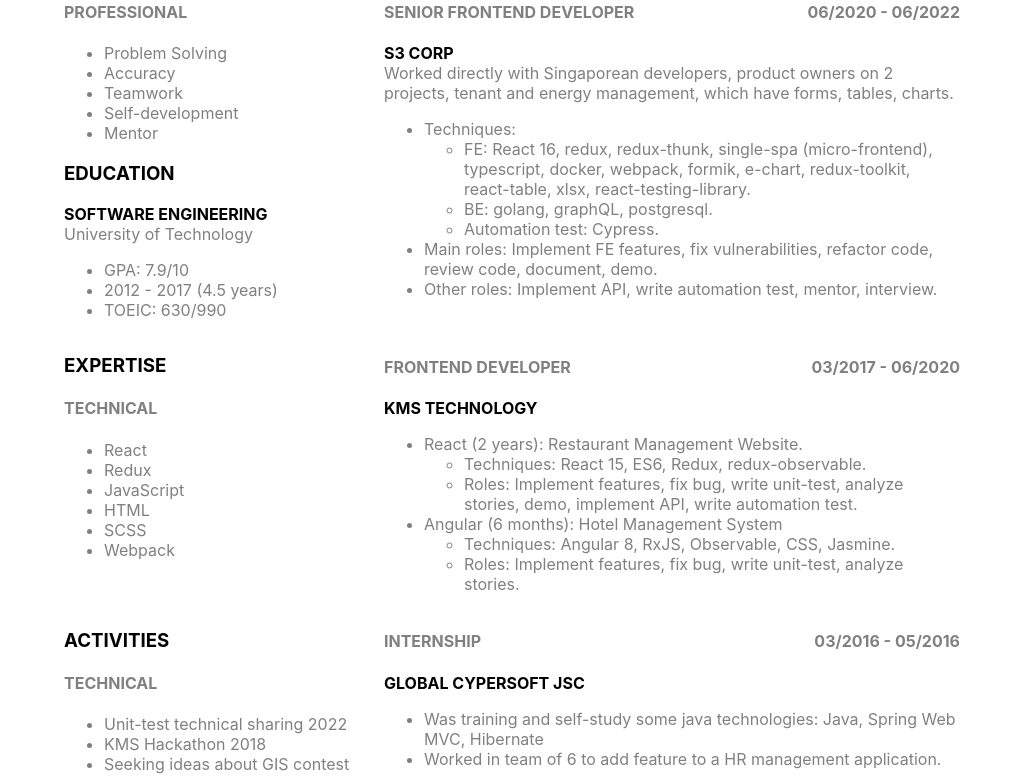
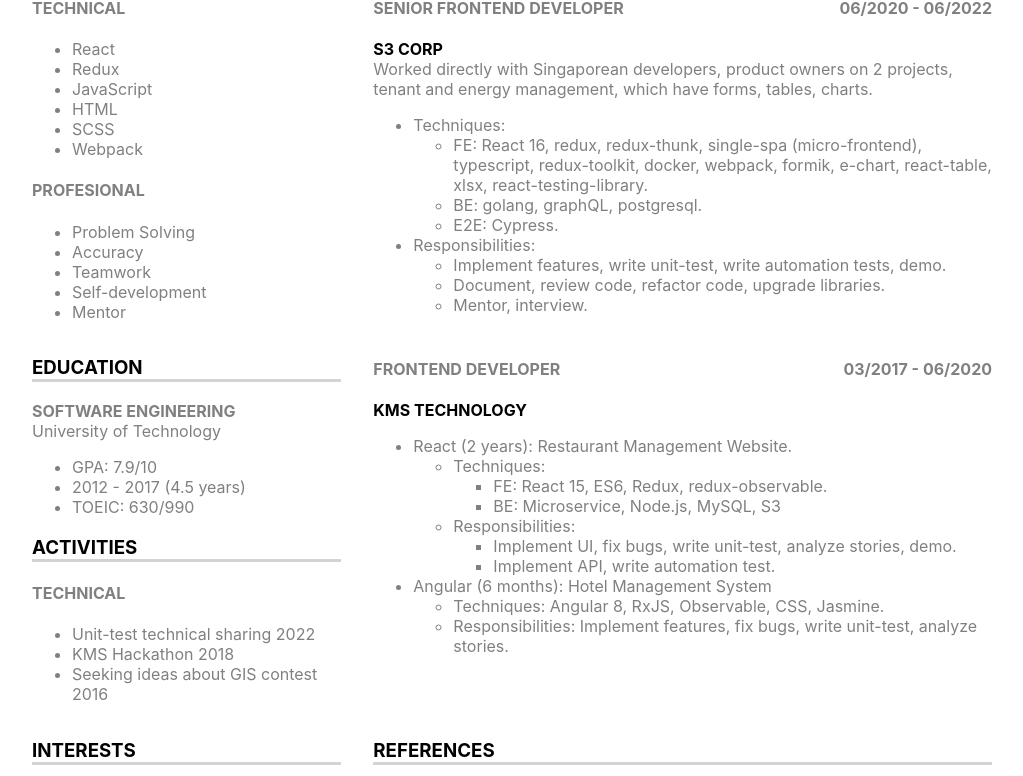
Before and after one commit to thaoho21294/personal-blog, a React app: page /about in a window 1280 px wide. Shown: the part 656-1432 px from the top of the page, without its empty margins (128-1151 px from the left). Built offline with nearby package versions, Linux system fonts and the light colour scheme.

Commit message:
About page: Adjust content and styles

```diff
--- a/src/scenes/About/About.js
+++ b/src/scenes/About/About.js
@@ -43,13 +43,14 @@ const About = () => {
           </Card>
         </Row>
         <Row>
-          <Card title='skill' subTitle='professional'>
+          <Card title='skills' subTitle='technical'>
             <ul>
-              <li>Problem Solving</li>
-              <li>Accuracy</li>
-              <li>Teamwork</li>
-              <li>Self-development</li>
-              <li>Mentor</li>
+              <li>React</li>
+              <li>Redux</li>
+              <li>JavaScript</li>
+              <li>HTML</li>
+              <li>SCSS</li>
+              <li>Webpack</li>
             </ul>
           </Card>
           <Card title='experience'>
@@ -67,44 +68,50 @@ const About = () => {
                   <ul>
                     <li>
                       FE: React 16, redux, redux-thunk, single-spa
-                      (micro-frontend), typescript, docker, webpack, formik,
-                      e-chart, redux-toolkit, react-table, xlsx,
+                      (micro-frontend), typescript, redux-toolkit, docker,
+                      webpack, formik, e-chart, react-table, xlsx,
                       react-testing-library.
                     </li>
                     <li>BE: golang, graphQL, postgresql.</li>
-                    <li>Automation test: Cypress.</li>
+                    <li>E2E: Cypress.</li>
                   </ul>
                 </li>
                 <li>
-                  Main roles: Implement FE features, fix vulnerabilities,
-                  refactor code, review code, document, demo.
-                </li>
-                <li>
-                  Other roles: Implement API, write automation test, mentor,
-                  interview.
+                  Responsibilities:
+                  <ul>
+                    <li>
+                      Implement features, write unit-test, write automation
+                      tests, demo.
+                    </li>
+                    <li>
+                      Document, review code, refactor code, upgrade libraries.
+                    </li>
+                    <li>Mentor, interview.</li>
+                  </ul>
                 </li>
               </ul>
             </JobCard>
           </Card>
+          <Card subTitle='profesional'>
+            <ul>
+              <li>Problem Solving</li>
+              <li>Accuracy</li>
+              <li>Teamwork</li>
+              <li>Self-development</li>
+              <li>Mentor</li>
+            </ul>
+          </Card>
+        </Row>
+        <Row className='page-break-before'>
           <Card title='education'>
-            <div className='title'>Software Engineering</div>
+            <div className='sub-title'>
+              <strong>Software Engineering</strong>
+            </div>
             <div>University of Technology</div>
             <ul>
               <li>GPA: 7.9/10</li>
               <li>2012 - 2017 (4.5 years)</li>
               <li>TOEIC: 630/990</li>
-            </ul>
-          </Card>
-        </Row>
-        <Row className='page-break-before'>
-          <Card title='expertise' subTitle='technical'>
-            <ul>
-              <li>React</li>
-              <li>Redux</li>
-              <li>JavaScript</li>
-              <li>HTML</li>
-              <li>SCSS</li>
-              <li>Webpack</li>
             </ul>
           </Card>
           <JobCard
@@ -116,10 +123,22 @@ const About = () => {
               <li>
                 React (2 years): Restaurant Management Website.
                 <ul>
-                  <li>Techniques: React 15, ES6, Redux, redux-observable.</li>
                   <li>
-                    Roles: Implement features, fix bug, write unit-test, analyze
-                    stories, demo, implement API, write automation test.
+                    Techniques:
+                    <ul>
+                      <li>FE: React 15, ES6, Redux, redux-observable.</li>
+                      <li>BE: Microservice, Node.js, MySQL, S3</li>
+                    </ul>
+                  </li>
+                  <li>
+                    Responsibilities:
+                    <ul>
+                      <li>
+                        Implement UI, fix bugs, write unit-test, analyze
+                        stories, demo.
+                      </li>
+                      <li>Implement API, write automation test.</li>
+                    </ul>
                   </li>
                 </ul>
               </li>
@@ -130,15 +149,13 @@ const About = () => {
                     Techniques: Angular 8, RxJS, Observable, CSS, Jasmine.
                   </li>
                   <li>
-                    Roles: Implement features, fix bug, write unit-test, analyze
-                    stories.
+                    Responsibilities: Implement features, fix bugs, write
+                    unit-test, analyze stories.
                   </li>
                 </ul>
               </li>
             </ul>
           </JobCard>
-        </Row>
-        <Row>
           <Card title='Activities' subTitle='technical'>
             <ul>
               <li>Unit-test technical sharing 2022</li>
@@ -146,22 +163,6 @@ const About = () => {
               <li>Seeking ideas about GIS contest 2016</li>
             </ul>
           </Card>
-          <JobCard
-            title='internship'
-            time={['03/2016', '05/2016']}
-            company='global cypersoft jsc'
-          >
-            <ul>
-              <li>
-                Was training and self-study some java technologies: Java, Spring
-                Web MVC, Hibernate
-              </li>
-              <li>
-                Worked in team of 6 to add feature to a HR management
-                application.
-              </li>
-            </ul>
-          </JobCard>
         </Row>
         <Row>
           <Card title='Interests'>
@@ -177,7 +178,7 @@ const About = () => {
           <Card title='References'>
             <ul>
               <li>
-                A project for practicing React 16 technique:{' '}
+                Todo Project:{' '}
                 <a href='https://github.com/thaoho21294/react-redux-demo'>
                   react-redux-demo
                 </a>
--- a/src/scenes/About/About.scss
+++ b/src/scenes/About/About.scss
@@ -1,5 +1,5 @@
-$paddingLeft: 2em;
-$paddingRight: 2em;
+$paddingLeft: 1.5em;
+$paddingRight: 1.5em;
 
 .about {
   position: relative;
@@ -44,8 +44,6 @@ $paddingRight: 2em;
   > .content {
     color: unset;
     margin-top: 2em;
-    padding-left: $paddingLeft;
-    padding-right: $paddingRight;
     font-size: 1rem;
 
     .contact {
--- a/src/scenes/About/components/Card.js
+++ b/src/scenes/About/components/Card.js
@@ -1,9 +1,10 @@
 import React from 'react'
+import './Card.scss'
 
 const Card = ({ title, subTitle, children }) => {
   return (
     <div className='card'>
-      <h3 className='title'>{title}</h3>
+      {title && <h3 className='title card-title'>{title}</h3>}
       {subTitle && <h4 className='sub-title'>{subTitle}</h4>}
       <div className='content'>{children}</div>
     </div>
--- /dev/null
+++ b/src/scenes/About/components/Card.scss
@@ -0,0 +1,3 @@
+.card-title {
+  border-bottom: solid lightgray;
+}
```
